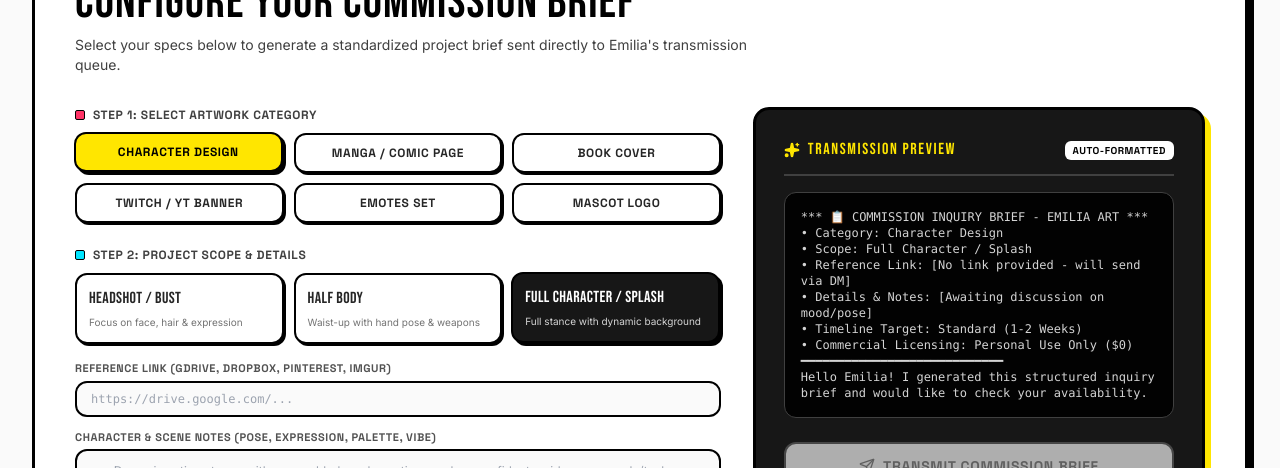
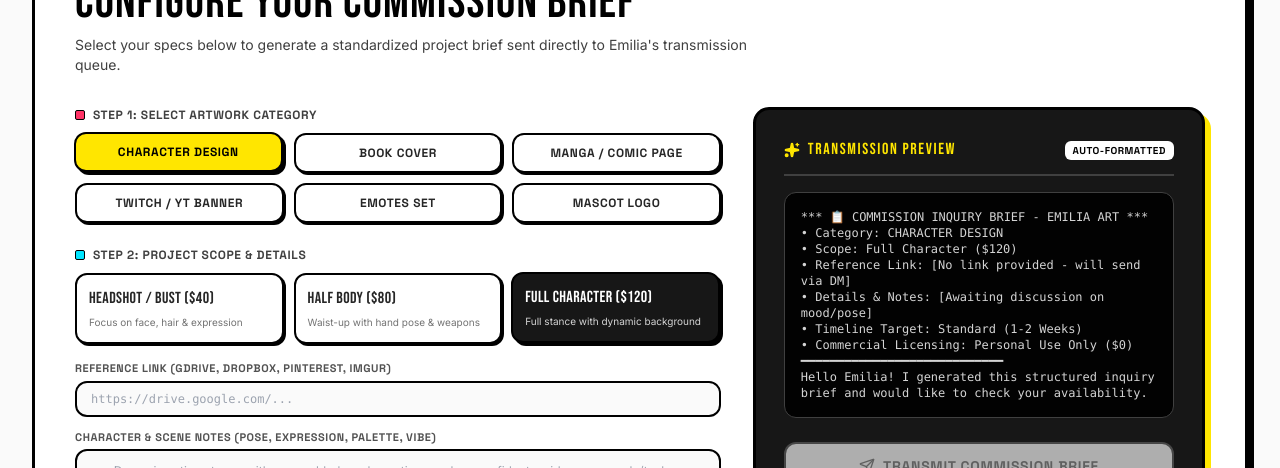
Before and after one commit to huzaifayaseen-bit/artwork_portfolio, a Next.js app: page /contact in a window 1280 px wide. Shown: the part 880-1348 px from the top of the page. Built offline with nearby package versions, Linux system fonts and the light colour scheme; no server answers.

Commit message:
fix: dynamic commission scope by category and updated tier pricing

```diff
--- a/src/app/page.tsx
+++ b/src/app/page.tsx
@@ -18,20 +18,20 @@ import { Sparkles, HelpCircle } from "lucide-react";
 export default function Home() {
   const data = getPortfolioData();
   const [calculatorScopeId, setCalculatorScopeId] = React.useState<string>("scope-headshot");
-  const [briefCategory, setBriefCategory] = React.useState<string>("Character Design");
-  const [briefScope, setBriefScope] = React.useState<string>("Headshot / Bust");
+  const [briefCategory, setBriefCategory] = React.useState<string>("CHARACTER DESIGN");
+  const [briefScope, setBriefScope] = React.useState<string>("Headshot / Bust ($40)");
 
   const handleCalculatorScopeChange = (scopeId: string) => {
     setCalculatorScopeId(scopeId);
     if (scopeId === "scope-headshot") {
-      setBriefScope("Headshot / Bust");
-      setBriefCategory("Character Design");
+      setBriefScope("Headshot / Bust ($40)");
+      setBriefCategory("CHARACTER DESIGN");
     } else if (scopeId === "scope-halfbody") {
-      setBriefScope("Half Body");
-      setBriefCategory("Character Design");
+      setBriefScope("Half Body ($80)");
+      setBriefCategory("CHARACTER DESIGN");
     } else if (scopeId === "scope-fullbody") {
-      setBriefScope("Full Character / Splash");
-      setBriefCategory("Character Design");
+      setBriefScope("Full Character ($120)");
+      setBriefCategory("CHARACTER DESIGN");
     }
   };
 
--- a/src/components/contact/CommissionBriefBuilder.tsx
+++ b/src/components/contact/CommissionBriefBuilder.tsx
@@ -29,19 +29,49 @@ export interface CommissionBriefBuilderProps {
   onScopeChange?: (scope: string) => void;
 }
 
+export interface ScopeOption {
+  id: string;
+  label: string;
+  desc: string;
+}
+
+export const CATEGORY_SCOPES: Record<string, ScopeOption[]> = {
+  "CHARACTER DESIGN": [
+    { id: "bust", label: "Headshot / Bust ($40)", desc: "Focus on face, hair & expression" },
+    { id: "half", label: "Half Body ($80)", desc: "Waist-up with hand pose & weapons" },
+    { id: "full", label: "Full Character ($120)", desc: "Full stance with dynamic background" },
+  ],
+  "BOOK COVER": [
+    { id: "ebook", label: "E-Book Front Cover ($80)", desc: "Digital front cover art & focal composition" },
+    { id: "wrap", label: "Full Paperback Wrap (Front + Spine + Back) ($140)", desc: "Print-ready continuous spread jacket" },
+    { id: "dustjacket", label: "Typographic Title + Illustrated Dust Jacket ($180)", desc: "Custom stylized typography + full wrap" },
+  ],
+  "MANGA / COMIC PAGE": [
+    { id: "single-page", label: "Single Comic Page ($90)", desc: "Multi-panel ink & toned narrative page" },
+    { id: "splash-spread", label: "Action Splash Spread ($150)", desc: "Double-page or climactic impact splash" },
+    { id: "storyboard", label: "Storyboard / Draft Only ($50)", desc: "Pencil thumbnail layouts & pacing drafts" },
+  ],
+  "TWITCH / YT BANNER": [
+    { id: "banner-header", label: "Standard Header Banner ($50)", desc: "Standard header banner for Twitch or YouTube" },
+    { id: "social-pack", label: "Complete Social Media Pack ($90)", desc: "Header banner + avatar + offline screen assets" },
+  ],
+  "EMOTES SET": [
+    { id: "emotes-3x", label: "3x Emotes Pack ($45)", desc: "3 custom expressive emote icons with all sizes" },
+    { id: "emotes-6x", label: "6x Emotes Pack ($80)", desc: "6 custom expressive emote icons with all sizes" },
+  ],
+  "MASCOT LOGO": [
+    { id: "mascot-cel", label: "Standard Cel Mascot ($70)", desc: "Clean cel-shaded mascot character icon" },
+    { id: "mascot-vector", label: "Full Branding Vector Suite ($130)", desc: "Mascot mark + vector logos + usage guide" },
+  ],
+};
+
 const CATEGORIES = [
-  "Character Design",
-  "Manga / Comic Page",
-  "Book Cover",
-  "Twitch / YT Banner",
-  "Emotes Set",
-  "Mascot Logo",
-];
-
-const SCOPES = [
-  { id: "bust", label: "Headshot / Bust", desc: "Focus on face, hair & expression" },
-  { id: "half", label: "Half Body", desc: "Waist-up with hand pose & weapons" },
-  { id: "full", label: "Full Character / Splash", desc: "Full stance with dynamic background" },
+  "CHARACTER DESIGN",
+  "BOOK COVER",
+  "MANGA / COMIC PAGE",
+  "TWITCH / YT BANNER",
+  "EMOTES SET",
+  "MASCOT LOGO",
 ];
 
 const TIMELINES = [
@@ -59,10 +89,14 @@ export const CommissionBriefBuilder: React.FC<CommissionBriefBuilderProps> = ({
   onScopeChange,
 }) => {
   const { playSuccess, playClick } = useSound();
-  const [internalCategory, setInternalCategory] = useState<string>("Character Design");
+  const [internalCategory, setInternalCategory] = useState<string>("CHARACTER DESIGN");
   const selectedCategory = controlledCategory !== undefined ? controlledCategory : internalCategory;
 
-  const [internalScope, setInternalScope] = useState<string>("Full Character / Splash");
+  const currentScopeOptions = useMemo(() => {
+    return CATEGORY_SCOPES[selectedCategory] || CATEGORY_SCOPES["CHARACTER DESIGN"];
+  }, [selectedCategory]);
+
+  const [internalScope, setInternalScope] = useState<string>(CATEGORY_SCOPES["CHARACTER DESIGN"][2].label);
   const selectedScope = controlledScope !== undefined ? controlledScope : internalScope;
 
   const handleCategorySelect = (cat: string) => {
@@ -71,6 +105,13 @@ export const CommissionBriefBuilder: React.FC<CommissionBriefBuilderProps> = ({
       setInternalCategory(cat);
     }
     onCategoryChange?.(cat);
+
+    const scopesForCat = CATEGORY_SCOPES[cat] || CATEGORY_SCOPES["CHARACTER DESIGN"];
+    const fallbackScope = scopesForCat[0]?.label || "Standard";
+    if (controlledScope === undefined) {
+      setInternalScope(fallbackScope);
+    }
+    onScopeChange?.(fallbackScope);
   };
 
   const handleScopeSelect = (scope: string) => {
@@ -94,8 +135,7 @@ export const CommissionBriefBuilder: React.FC<CommissionBriefBuilderProps> = ({
   const [errorMessage, setErrorMessage] = useState<string>("");
 
   const resetForm = () => {
-    handleCategorySelect("Character Design");
-    handleScopeSelect("Full Character / Splash");
+    handleCategorySelect("CHARACTER DESIGN");
     setRefLink("");
     setNotes("");
     setTimeline("Standard (1-2 Weeks)");
@@ -291,7 +331,7 @@ export const CommissionBriefBuilder: React.FC<CommissionBriefBuilderProps> = ({
               STEP 2: PROJECT SCOPE &amp; DETAILS
             </label>
             <div className="grid grid-cols-1 sm:grid-cols-3 gap-2.5 mb-4">
-              {SCOPES.map((sc) => {
+              {currentScopeOptions.map((sc) => {
                 const isSelected = selectedScope === sc.label;
                 return (
                   <button
--- a/src/components/pricing/CommissionCalculator.tsx
+++ b/src/components/pricing/CommissionCalculator.tsx
@@ -61,7 +61,7 @@ export const CommissionCalculator: React.FC<CommissionCalculatorProps> = ({
 
   // Calculate pricing breakdown
   const pricingBreakdown = useMemo(() => {
-    const base = currentScope ? currentScope.basePrice : 85;
+    const base = currentScope ? currentScope.basePrice : 40;
     let extraCharAmount = 0;
     let flatAddonsTotal = 0;
     const activeAddonsList: { name: string; cost: number }[] = [];
--- a/src/data/artworks.json
+++ b/src/data/artworks.json
@@ -1311,7 +1311,7 @@
       "id": "tier-bust",
       "name": "HEADSHOT / BUST",
       "subtitle": "High-impact comic character portrait",
-      "price": 85,
+      "price": 40,
       "currency": "USD",
       "turnaroundTime": "3-5 Business Days",
       "deliverables": [
@@ -1326,7 +1326,7 @@
       "id": "tier-half",
       "name": "HALF BODY ACTION",
       "subtitle": "Dynamic waist-up character with weapon / prop",
-      "price": 160,
+      "price": 80,
       "currency": "USD",
       "turnaroundTime": "7-10 Business Days",
       "popular": true,
@@ -1343,7 +1343,7 @@
       "id": "tier-full",
       "name": "FULL CHARACTER / COMIC SPLASH",
       "subtitle": "Complete full-body hero or cinematic comic page",
-      "price": 280,
+      "price": 120,
       "currency": "USD",
       "turnaroundTime": "12-16 Business Days",
       "deliverables": [
@@ -1441,19 +1441,19 @@
         "id": "scope-headshot",
         "name": "HEADSHOT / BUST",
         "subtitle": "High-impact character portrait to shoulders",
-        "basePrice": 85
+        "basePrice": 40
       },
       {
         "id": "scope-halfbody",
         "name": "HALF BODY",
         "subtitle": "Waist-up character with dynamic pose / hands",
-        "basePrice": 160
+        "basePrice": 80
       },
       {
         "id": "scope-fullbody",
         "name": "FULL CHARACTER",
         "subtitle": "Complete head-to-toe hero figure / action stance",
-        "basePrice": 280
+        "basePrice": 120
       }
     ],
     "addons": [
```
